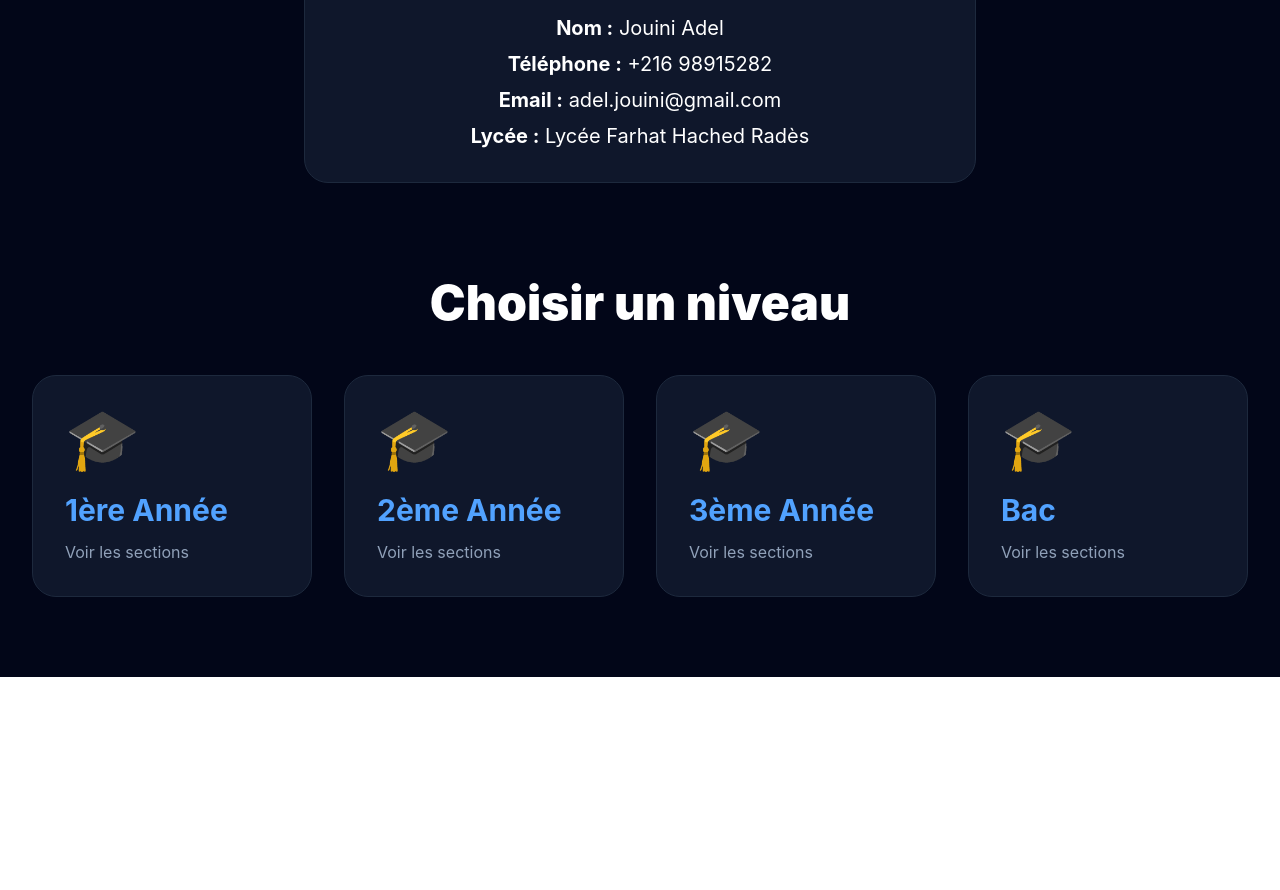
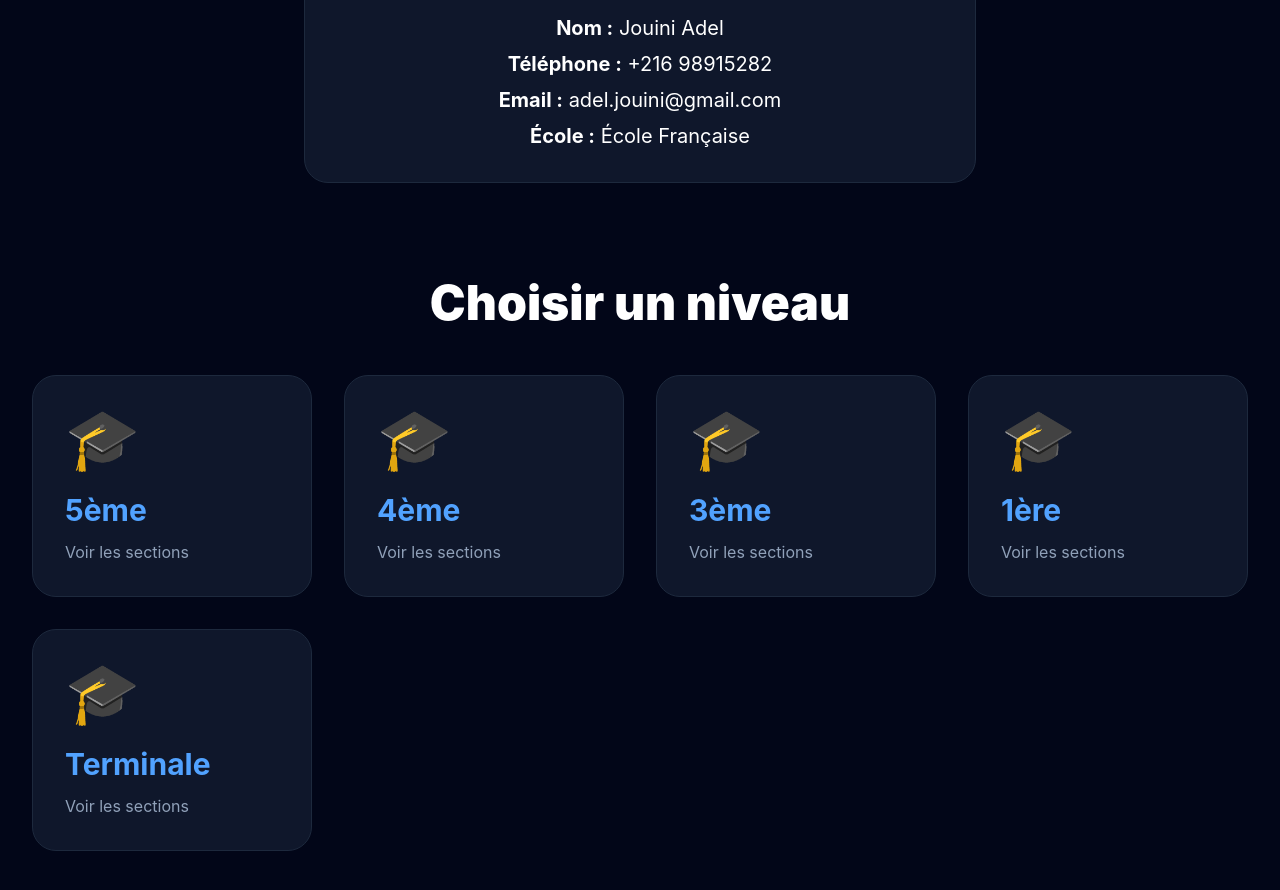
Before and after one commit to adeljouini-ship-it/ecole-francaise-platform, a React (Vite) app: page / in a window 1280 px wide. Shown: the part 600-1490 px from the top of the page. Before the commit the page ends 1277 px from the top, so only its background shows below. Built offline with nearby package versions, Linux system fonts and the light colour scheme.

Commit message:
Update ecole francaise

```diff
--- a/src/Student.jsx
+++ b/src/Student.jsx
@@ -3,27 +3,24 @@ import logo from "./assets/logo.png";
 import { supabase } from "./supabase";
 
 const data = {
-  "1ère Année": {
-    Mathématiques: "1ere",
+  "5ème": {
+    Général: "5eme",
   },
-  "2ème Année": {
-    Sciences: "2eme",
-    Informatique: "2eme",
-    "Économie & Gestion": "2eme",
+
+  "4ème": {
+    Général: "4eme",
   },
-  "3ème Année": {
-    Sciences: "3eme",
-    Mathématiques: "3eme",
-    Informatique: "3eme",
-    "Économie & Gestion": "3eme",
-    Technique: "3eme",
+
+  "3ème": {
+    Général: "3eme",
   },
-  Bac: {
-    Mathématiques: "bac",
-    Sciences: "bac",
-    Informatique: "bac",
-    "Économie & Gestion": "bac",
-    Technique: "bac",
+
+  "1ère": {
+    Général: "1ere",
+  },
+
+  "Terminale": {
+    Général: "terminale",
   },
 };
 
@@ -148,7 +145,7 @@ export default function Student() {
   </p>
 
   <p className="text-xl">
-    <strong>Lycée :</strong> Lycée Farhat Hached Radès
+    <strong>École :</strong> École Française
   </p>
 </div>
           </section>
@@ -190,8 +187,12 @@ export default function Student() {
 
           <div className="grid grid-cols-1 md:grid-cols-3 gap-8">
             {Object.keys(data[niveau]).map((sec) => (
-              <button
-                key={sec}
+  <button
+    key={sec}
+    onClick={() => {
+      setSection(sec);
+      setTypeDoc(null);
+    }}
                 onClick={() => setSection(sec)}
                 className="bg-slate-900 border border-slate-800 rounded-3xl p-8 text-left hover:scale-105 hover:border-blue-400 transition"
               >
```
